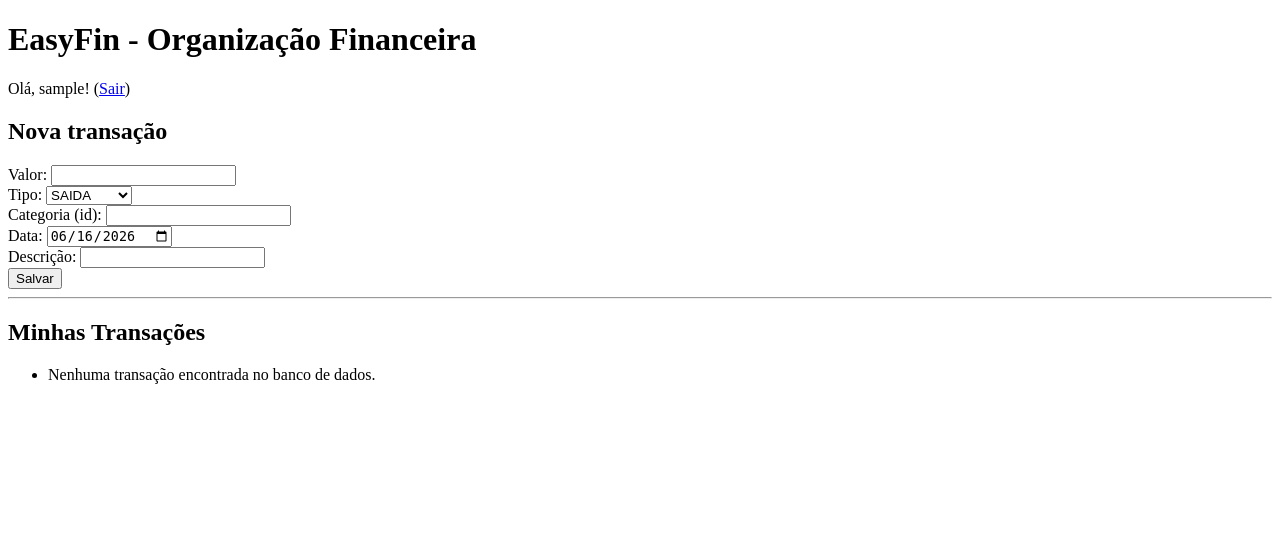
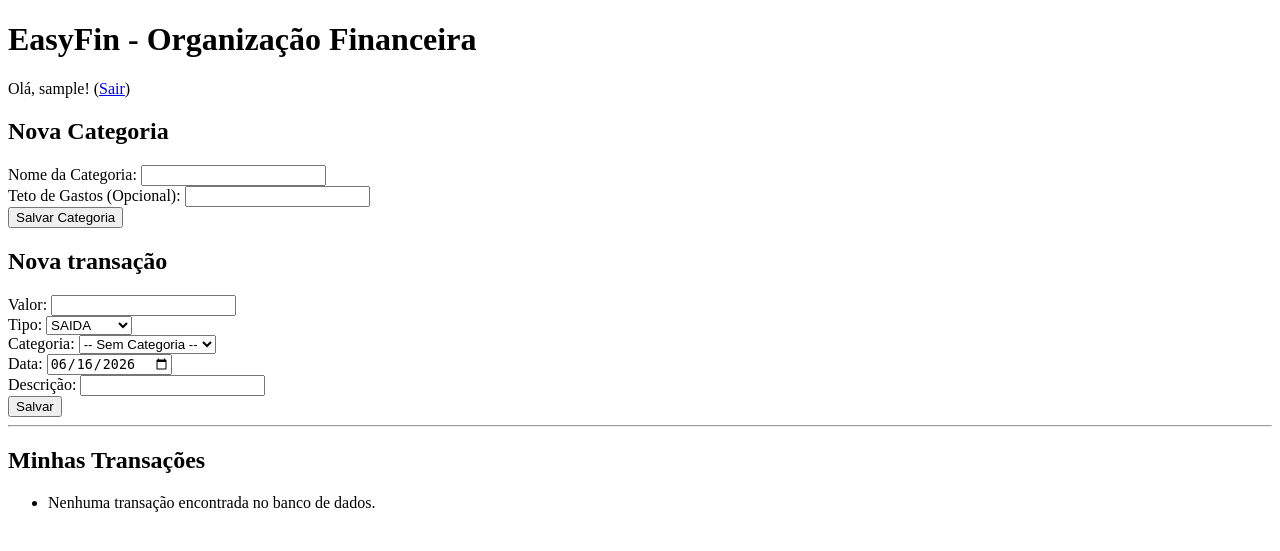
Before and after one commit to thiagodcoq/engenharia_de_software, a Flask app: page / in a window 1280 px wide. Shown: the top 551 px of the page. Run offline with Flask 3, Linux system fonts and the light colour scheme; the visitor is signed in with stand-in values (Sample User, id 1); data that the repository does not hold is empty.

Commit message:
fix some bugs

```diff
--- a/easyfin-clean/src/application/finance_use_cases.py
+++ b/easyfin-clean/src/application/finance_use_cases.py
@@ -1,6 +1,7 @@
 from datetime import date
-from src.core.entities import Transacao
-from src.core.repositories import TransacaoRepositoryInterface
+from typing import List, Optional
+from src.core.entities import Categoria, Transacao
+from src.core.repositories import CategoriaRepositoryInterface, TransacaoRepositoryInterface
 
 class CriarTransacaoUseCase:
     def __init__(self, transacao_repo: TransacaoRepositoryInterface):
@@ -24,3 +25,30 @@ class CriarTransacaoUseCase:
             data=data
         )
         return self.transacao_repo.salvar(nova_tx)
+
+class ListarCategoriasUseCase:
+    def __init__(self, categoria_repo: CategoriaRepositoryInterface):
+        self.categoria_repo = categoria_repo
+
+    def executar(self, usuario_id: int) -> List[Categoria]:
+        return self.categoria_repo.buscar_por_usuario(usuario_id)
+
+
+class CriarCategoriaUseCase:
+    def __init__(self, categoria_repo: CategoriaRepositoryInterface):
+        self.categoria_repo = categoria_repo
+
+    def executar(self, usuario_id: int, nome: str, teto: Optional[float] = None) -> Categoria:
+        if not nome or not nome.strip():
+            raise ValueError("O nome da categoria não pode ser vazio.")
+
+        if teto is not None and teto < 0:
+            raise ValueError("O teto de gastos não pode ser um valor negativo.")
+
+        nova_categoria = Categoria(
+            id=None,
+            usuario_id=usuario_id,
+            nome=nome.strip(),
+            teto=teto
+        )
+        return self.categoria_repo.salvar(nova_categoria)
--- a/easyfin-clean/src/infrastructure/database/repositories.py
+++ b/easyfin-clean/src/infrastructure/database/repositories.py
@@ -1,8 +1,8 @@
-# src/infrastructure/database/repositories.py
 from typing import List
-from src.core.repositories import TransacaoRepositoryInterface
-from src.core.entities import Transacao as DomainTransacao
-from src.infrastructure.database.models import DBTransacao
+from src.core.repositories import CategoriaRepositoryInterface, TransacaoRepositoryInterface
+from src.core.entities import Transacao as DomainTransacao, Categoria as DomainCategoria
+
+from src.infrastructure.database.models import DBTransacao, DBCategoria
 from src.infrastructure.database import db
 
 class SQLAlchemyTransacaoRepository(TransacaoRepositoryInterface):
@@ -57,3 +57,34 @@ class SQLAlchemyTransacaoRepository(TransacaoRepositoryInterface):
             db.session.commit()
             return True
         return False
+
+class SQLAlchemyCategoriaRepository(CategoriaRepositoryInterface):
+    def buscar_por_usuario(self, usuario_id: int) -> List[DomainCategoria]:
+        db_categorias = DBCategoria.query.filter_by(usuario_id=usuario_id).order_by(DBCategoria.nome).all()
+
+        return [
+            DomainCategoria(
+                id=cat.id,
+                usuario_id=cat.usuario_id,
+                nome=cat.nome,
+                teto=float(cat.teto) if cat.teto else None
+            ) for cat in db_categorias
+        ]
+
+    def salvar(self, categoria: DomainCategoria) -> DomainCategoria:
+        if categoria.id:
+            db_cat = DBCategoria.query.filter_by(id=categoria.id, usuario_id=categoria.usuario_id).first()
+            if db_cat:
+                db_cat.nome = categoria.nome
+                db_cat.teto = categoria.teto
+        else:
+            db_cat = DBCategoria(
+                usuario_id=categoria.usuario_id,
+                nome=categoria.nome,
+                teto=categoria.teto
+            )
+            db.session.add(db_cat)
+
+        db.session.commit()
+        categoria.id = db_cat.id
+        return categoria
--- a/easyfin-clean/src/infrastructure/web/routes/contas.py
+++ b/easyfin-clean/src/infrastructure/web/routes/contas.py
@@ -1,11 +1,12 @@
 from datetime import date
+from src.application.finance_use_cases import ListarCategoriasUseCase
+from src.application.finance_use_cases import ListarCategoriasUseCase
 from flask import Blueprint, render_template, request, redirect, url_for, flash
 from src.infrastructure.database import db
 from src.infrastructure.database.models import DBUsuario
 from flask_login import login_user, logout_user, login_required, current_user
 
-# Importe o repositório no topo do arquivo
-from src.infrastructure.database.repositories import SQLAlchemyTransacaoRepository
+from src.infrastructure.database.repositories import SQLAlchemyTransacaoRepository, SQLAlchemyCategoriaRepository
 
 contas_bp = Blueprint('contas', __name__)
 
@@ -13,15 +14,25 @@ contas_bp = Blueprint('contas', __name__)
 def home():
     data_hoje = date.today().strftime('%Y-%m-%d')
     transacoes = []
+    categorias = []
 
-    # Se o usuário estiver logado, busca as transações dele no banco
     if current_user.is_authenticated:
-        repo = SQLAlchemyTransacaoRepository()
-        transacoes = repo.buscar_por_usuario(current_user.id)
+        # Busca transações
+        repo_tx = SQLAlchemyTransacaoRepository()
+        transacoes = repo_tx.buscar_por_usuario(current_user.id)
 
-    # Envie a variável "transacoes" para o template
-    return render_template('home.html', user=current_user, data_hoje=data_hoje, transacoes=transacoes)
+        # Busca categorias através do Use Case
+        repo_cat = SQLAlchemyCategoriaRepository()
+        listar_categorias_uc = ListarCategoriasUseCase(repo_cat)
+        categorias = listar_categorias_uc.executar(current_user.id)
 
+    return render_template(
+        'home.html',
+        user=current_user,
+        data_hoje=data_hoje,
+        transacoes=transacoes,
+        categorias=categorias
+    )
 
 @contas_bp.route('/login/', methods=['GET', 'POST'])
 def login():
--- a/easyfin-clean/src/infrastructure/web/templates/home.html
+++ b/easyfin-clean/src/infrastructure/web/templates/home.html
@@ -20,6 +20,13 @@
 		{% if user and user.is_authenticated %}
 			<p>Olá, {{ user.nome }}! (<a href="{{ url_for('contas.logout') }}">Sair</a>)</p>
 
+			<h2>Nova Categoria</h2>
+            <form method="post" action="{{ url_for('financas.nova_categoria') }}">
+                <label>Nome da Categoria: <input type="text" name="nome" required></label><br>
+                <label>Teto de Gastos (Opcional): <input type="number" step="0.01" name="teto"></label><br>
+                <button type="submit">Salvar Categoria</button>
+            </form>
+
 			<h2>Nova transação</h2>
 			<form method="post" action="{{ url_for('financas.nova_transacao') }}">
 				<label>Valor: <input type="number" step="0.01" name="valor" required></label><br>
@@ -29,7 +36,14 @@
 						<option value="ENTRADA">ENTRADA</option>
 					</select>
 				</label><br>
-				<label>Categoria (id): <input type="text" name="categoria"></label><br>
+				<label>Categoria:
+					<select name="categoria">
+						<option value="">-- Sem Categoria --</option>
+						{% for cat in categorias %}
+							<option value="{{ cat.id }}">{{ cat.nome }}</option>
+						{% endfor %}
+					</select>
+				</label><br>
                 <label>Data: <input type="date" name="data" value="{{ data_hoje }}"></label><br>
 				<label>Descrição: <input type="text" name="descricao"></label><br>
 				<button type="submit">Salvar</button>
```
Also changed, not shown: easyfin-clean/src/core/repositories.py (+11 -2 lines), easyfin-clean/src/infrastructure/web/routes/financas.py (+31 -2 lines).
